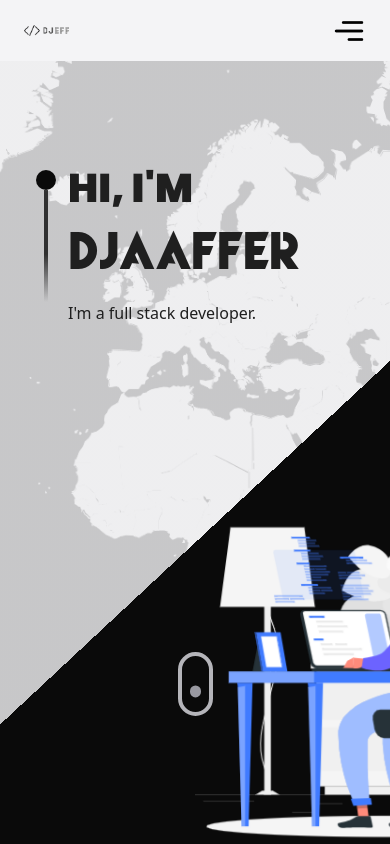
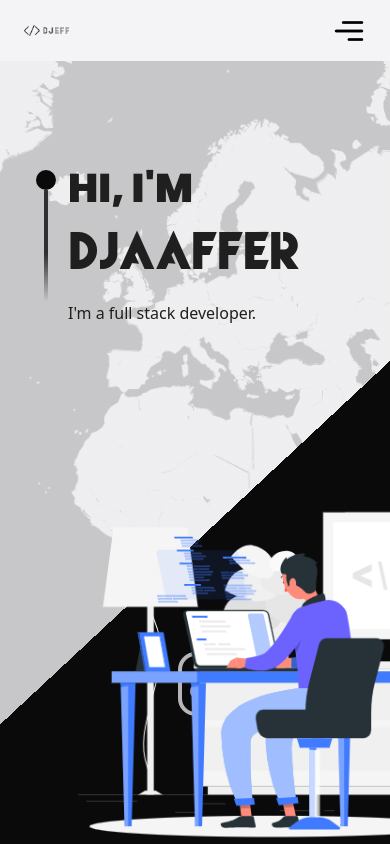
Before and after one commit to djeff06/djaaffer-porfolio, a React (Vite) app: page / in a window 390 px wide. Shown: the top 844 px of the page. Built offline with nearby package versions, Linux system fonts and the light colour scheme.

Commit message:
resolve responsive for mobile

```diff
--- a/src/components/Hero.jsx
+++ b/src/components/Hero.jsx
@@ -22,7 +22,7 @@ const Hero = () => {
         />
       </div>
       <section
-        className="relative flex sm:flex-row flex-col w-full h-screen mx-auto
+        className="relative flex sm:flex-row flex-col w-full h-screen
         sm:bg-hero bg-hero-mobile overflow-hidden"
       >
         <div
@@ -90,9 +90,9 @@ const Hero = () => {
         {/* Your image comes here. Feel free to remove image if you don't plan to have one.*/}
         <div>
           <img
-            className="absolute bottom-0 ml-[50vw]
-            lg:ml-[60vw] md:ml-[60vw] xmd:ml-[60vw] 2xl:ml-[83vw]
-            sm:h-[90vh] md:h-[70vh] xl:h-[80vh]"
+            className="absolute bottom-0 ml-[20vw]
+            lg:ml-[50vw] md:ml-[40vw] xmd:ml-[60vw] 2xl:ml-[50vw]
+            sm:h-[50vh] md:h-[70vh] xl:h-[80vh] xs:h-[50vh]"
             src={djeff}
             alt="djeff"
           />
```
